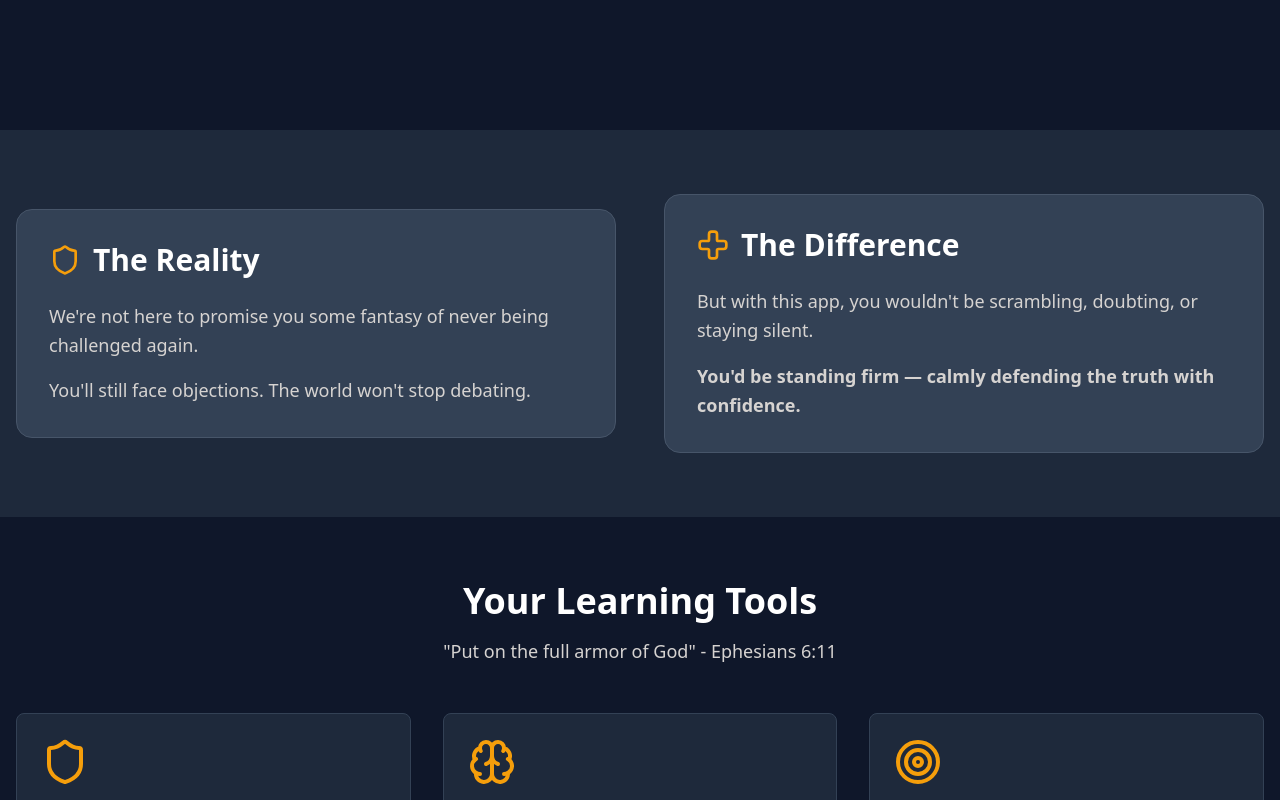
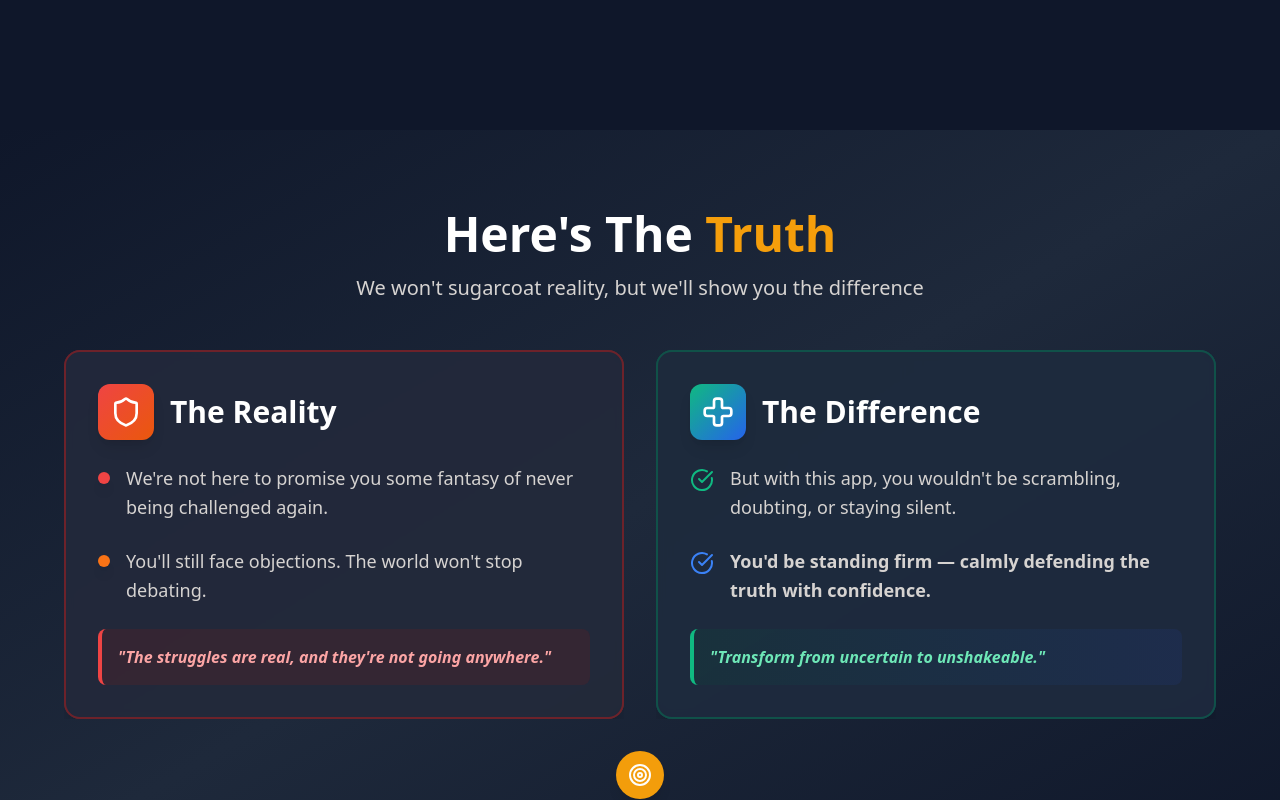
Before and after one commit to dimitrovic/christtasklovable-ai, a React (Vite) app: page / in a window 1280 px wide. Shown: the part 460-1260 px from the top of the page. Built offline with nearby package versions, Linux system fonts and the light colour scheme.

Commit message:
Refactor landing page for better appeal
Improved the visual appeal of the landing page to enhance user engagement and readability.

```diff
--- a/src/components/LandingPage.tsx
+++ b/src/components/LandingPage.tsx
@@ -1,3 +1,4 @@
+
 import { Button } from "@/components/ui/button";
 import { Card, CardContent, CardDescription, CardHeader, CardTitle } from "@/components/ui/card";
 import { BookOpen, MessageSquare, Shield, Zap, CheckCircle, Users, Brain, Target, Menu, Cross, Lightbulb, Sun, Moon, ChevronDown } from "lucide-react";
@@ -226,36 +227,91 @@ export const LandingPage = ({ onGetStarted, onHowItWorks }: LandingPageProps) =>
       </section>
 
       {/* Problem/Solution Section */}
-      <section id="how-it-works" className="py-16 bg-white dark:bg-slate-800">
+      <section id="how-it-works" className="py-20 bg-gradient-to-br from-slate-50 via-white to-stone-100 dark:from-slate-900 dark:via-slate-800 dark:to-slate-900">
         <div className="container mx-auto px-4">
-          <div className="grid md:grid-cols-2 gap-12 items-center">
-            <div className="bg-stone-50 dark:bg-slate-700 p-8 rounded-2xl border border-stone-200 dark:border-slate-600">
-              <h2 className="text-3xl font-bold text-stone-800 dark:text-white mb-6 flex items-center">
-                <Shield className="mr-3 h-8 w-8 text-amber-500" />
+          <div className="text-center mb-12">
+            <h2 className="text-4xl md:text-5xl font-bold text-stone-800 dark:text-white mb-4">
+              Here's The <span className="text-amber-500">Truth</span>
+            </h2>
+            <p className="text-xl text-stone-600 dark:text-stone-300 max-w-2xl mx-auto">
+              We won't sugarcoat reality, but we'll show you the difference
+            </p>
+          </div>
+
+          <div className="grid md:grid-cols-2 gap-8 max-w-6xl mx-auto">
+            {/* Reality Card */}
+            <div className="group relative overflow-hidden">
+              <div className="absolute inset-0 bg-gradient-to-br from-red-500/10 to-orange-500/10 dark:from-red-500/20 dark:to-orange-500/20 rounded-2xl"></div>
+              <div className="relative bg-white/90 dark:bg-slate-800/90 backdrop-blur-sm p-8 rounded-2xl border-2 border-red-200 dark:border-red-700/50 shadow-xl hover:shadow-2xl transition-all duration-300 hover:scale-105">
+                <div className="flex items-center mb-6">
+                  <div className="bg-gradient-to-br from-red-500 to-orange-600 p-3 rounded-xl shadow-lg">
+                    <Shield className="h-8 w-8 text-white" />
+                  </div>
+                  <h3 className="text-3xl font-bold text-stone-800 dark:text-white ml-4">
                     The Reality
-              </h2>
-              <div className="space-y-4 text-stone-700 dark:text-stone-300">
-                <p className="text-lg leading-relaxed">
+                  </h3>
+                </div>
+                <div className="space-y-6">
+                  <div className="flex items-start space-x-4">
+                    <div className="w-3 h-3 bg-red-500 rounded-full mt-2 flex-shrink-0 shadow-lg"></div>
+                    <p className="text-lg leading-relaxed text-stone-700 dark:text-stone-300 font-medium">
                       We're not here to promise you some fantasy of never being challenged again.
                     </p>
-                <p className="text-lg leading-relaxed">
+                  </div>
+                  <div className="flex items-start space-x-4">
+                    <div className="w-3 h-3 bg-orange-500 rounded-full mt-2 flex-shrink-0 shadow-lg"></div>
+                    <p className="text-lg leading-relaxed text-stone-700 dark:text-stone-300 font-medium">
                       You'll still face objections. The world won't stop debating.
                     </p>
                   </div>
                 </div>
-            <div className="bg-stone-50 dark:bg-slate-700 p-8 rounded-2xl border border-stone-200 dark:border-slate-600">
-              <h2 className="text-3xl font-bold text-stone-800 dark:text-white mb-6 flex items-center">
-                <Cross className="mr-3 h-8 w-8 text-amber-500" />
+                <div className="mt-6 p-4 bg-red-50 dark:bg-red-900/20 rounded-lg border-l-4 border-red-500">
+                  <p className="text-red-700 dark:text-red-300 font-semibold italic">
+                    "The struggles are real, and they're not going anywhere."
+                  </p>
+                </div>
+              </div>
+            </div>
+
+            {/* Difference Card */}
+            <div className="group relative overflow-hidden">
+              <div className="absolute inset-0 bg-gradient-to-br from-emerald-500/10 to-blue-500/10 dark:from-emerald-500/20 dark:to-blue-500/20 rounded-2xl"></div>
+              <div className="relative bg-white/90 dark:bg-slate-800/90 backdrop-blur-sm p-8 rounded-2xl border-2 border-emerald-200 dark:border-emerald-700/50 shadow-xl hover:shadow-2xl transition-all duration-300 hover:scale-105">
+                <div className="flex items-center mb-6">
+                  <div className="bg-gradient-to-br from-emerald-500 to-blue-600 p-3 rounded-xl shadow-lg">
+                    <Cross className="h-8 w-8 text-white" />
+                  </div>
+                  <h3 className="text-3xl font-bold text-stone-800 dark:text-white ml-4">
                     The Difference
-              </h2>
-              <div className="space-y-4 text-stone-700 dark:text-stone-300">
-                <p className="text-lg leading-relaxed">
+                  </h3>
+                </div>
+                <div className="space-y-6">
+                  <div className="flex items-start space-x-4">
+                    <CheckCircle className="h-6 w-6 text-emerald-500 mt-1 flex-shrink-0" />
+                    <p className="text-lg leading-relaxed text-stone-700 dark:text-stone-300 font-medium">
                       But with this app, you wouldn't be scrambling, doubting, or staying silent.
                     </p>
-                <p className="text-lg leading-relaxed font-semibold">
+                  </div>
+                  <div className="flex items-start space-x-4">
+                    <CheckCircle className="h-6 w-6 text-blue-500 mt-1 flex-shrink-0" />
+                    <p className="text-lg leading-relaxed text-stone-700 dark:text-stone-300 font-bold">
                       You'd be standing firm — calmly defending the truth with confidence.
                     </p>
                   </div>
+                </div>
+                <div className="mt-6 p-4 bg-gradient-to-r from-emerald-50 to-blue-50 dark:from-emerald-900/20 dark:to-blue-900/20 rounded-lg border-l-4 border-emerald-500">
+                  <p className="text-emerald-700 dark:text-emerald-300 font-bold italic">
+                    "Transform from uncertain to unshakeable."
+                  </p>
+                </div>
+              </div>
+            </div>
+          </div>
+
+          {/* Connecting Arrow */}
+          <div className="flex justify-center mt-8">
+            <div className="bg-amber-500 p-3 rounded-full shadow-lg animate-pulse">
+              <Target className="h-6 w-6 text-white" />
             </div>
           </div>
         </div>
```
Lines whose indentation alone changed are shown as unchanged.
